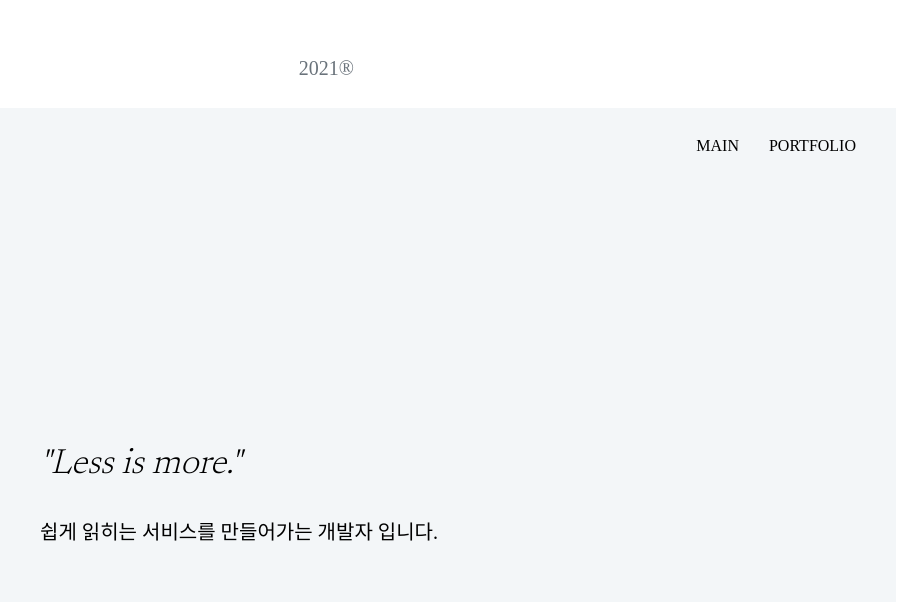
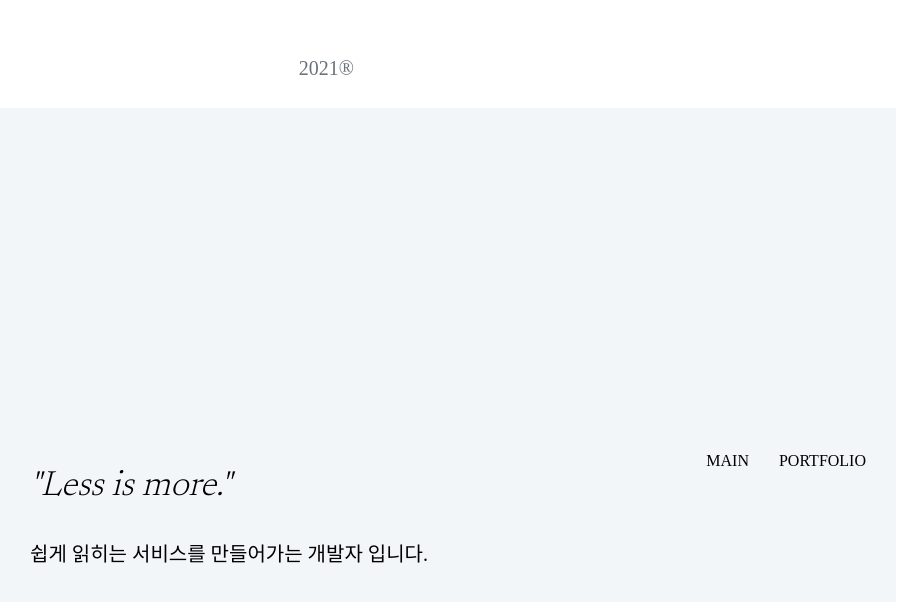
Before and after one commit to sum-in-e/personal_web, a React (Create React App) app: page / in a window 1280 px wide. Shown: the part 692-1294 px from the top of the page, without its empty margins (0-898 px from the left). Built offline with nearby package versions, Linux system fonts and the light colour scheme.

Commit message:
Update style

```diff
--- a/src/Pages/Main.js
+++ b/src/Pages/Main.js
@@ -5,37 +5,24 @@ import Navigation from '../components/Navigation';
 const Main = () => (
 	<Container>
 		<Navigation />
-		<Summary>
-			<TitleWrapper>
-				<Title>{`"Less is more."`}</Title>
-				<SemiTitle>쉽게 읽히는 서비스를 만들어가는 개발자 입니다.</SemiTitle>
-			</TitleWrapper>
-		</Summary>
+		<Section>
+			<Title>{`"Less is more."`}</Title>
+			<SemiTitle>쉽게 읽히는 서비스를 만들어가는 개발자 입니다.</SemiTitle>
+		</Section>
 	</Container>
 );
 
 const Container = styled.main`
+	display: flex;
+	flex-direction: column;
+	justify-content: center;
 	height: 100vh;
 	width: 70%;
-	padding: 30px 40px;
-	background-color: #e1e8ed;
+	padding: 30px;
 	background-color: #f3f6f8;
 `;
 
-const Summary = styled.section`
-	display: flex;
-	flex-direction: column;
-	justify-content: center;
-	height: 100%;
-
-	& > * {
-		width: 80%;
-	}
-`;
-
-const TitleWrapper = styled.div`
-	margin-bottom: 60px;
-`;
+const Section = styled.section``;
 
 const Title = styled.h1`
 	margin-bottom: 40px;
```
